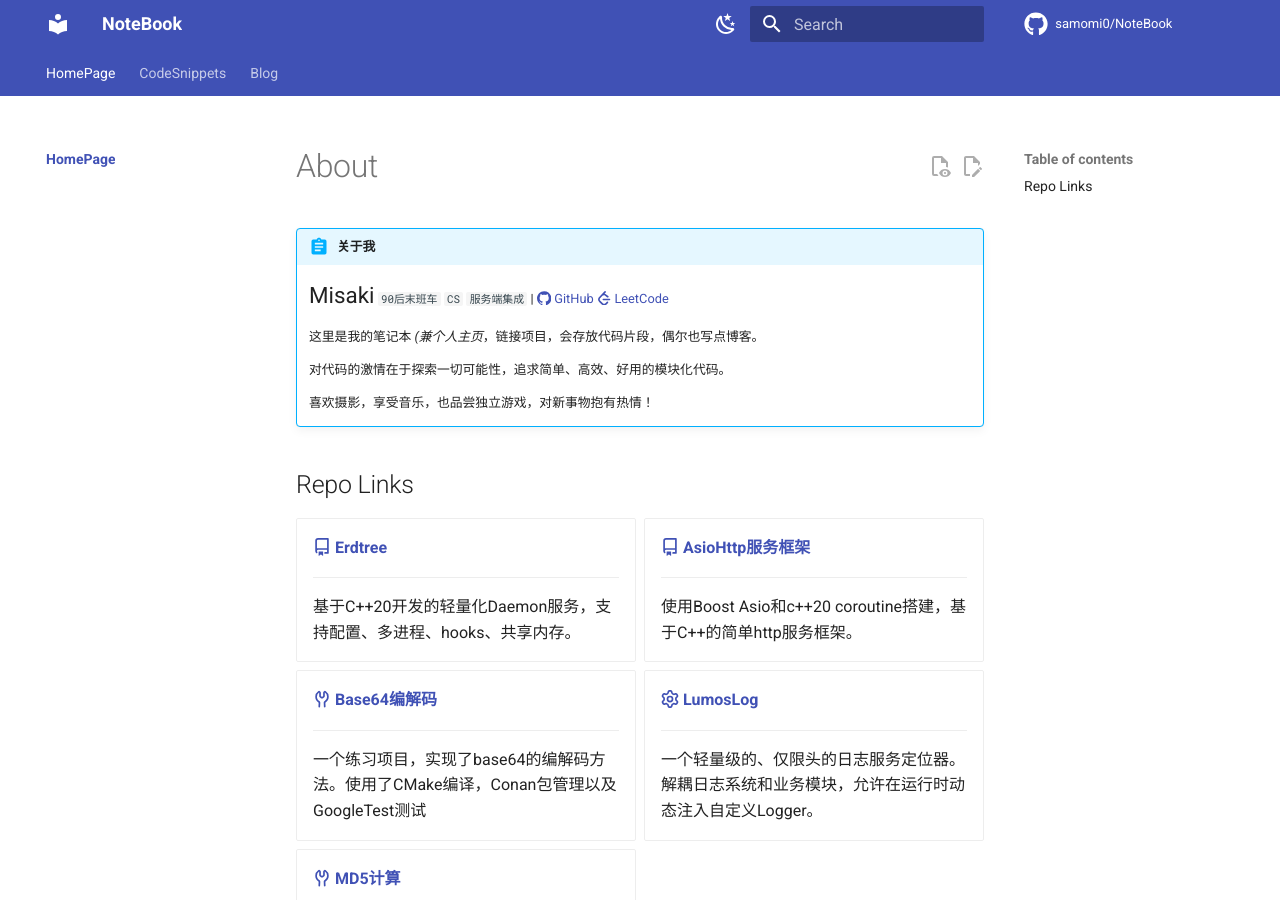
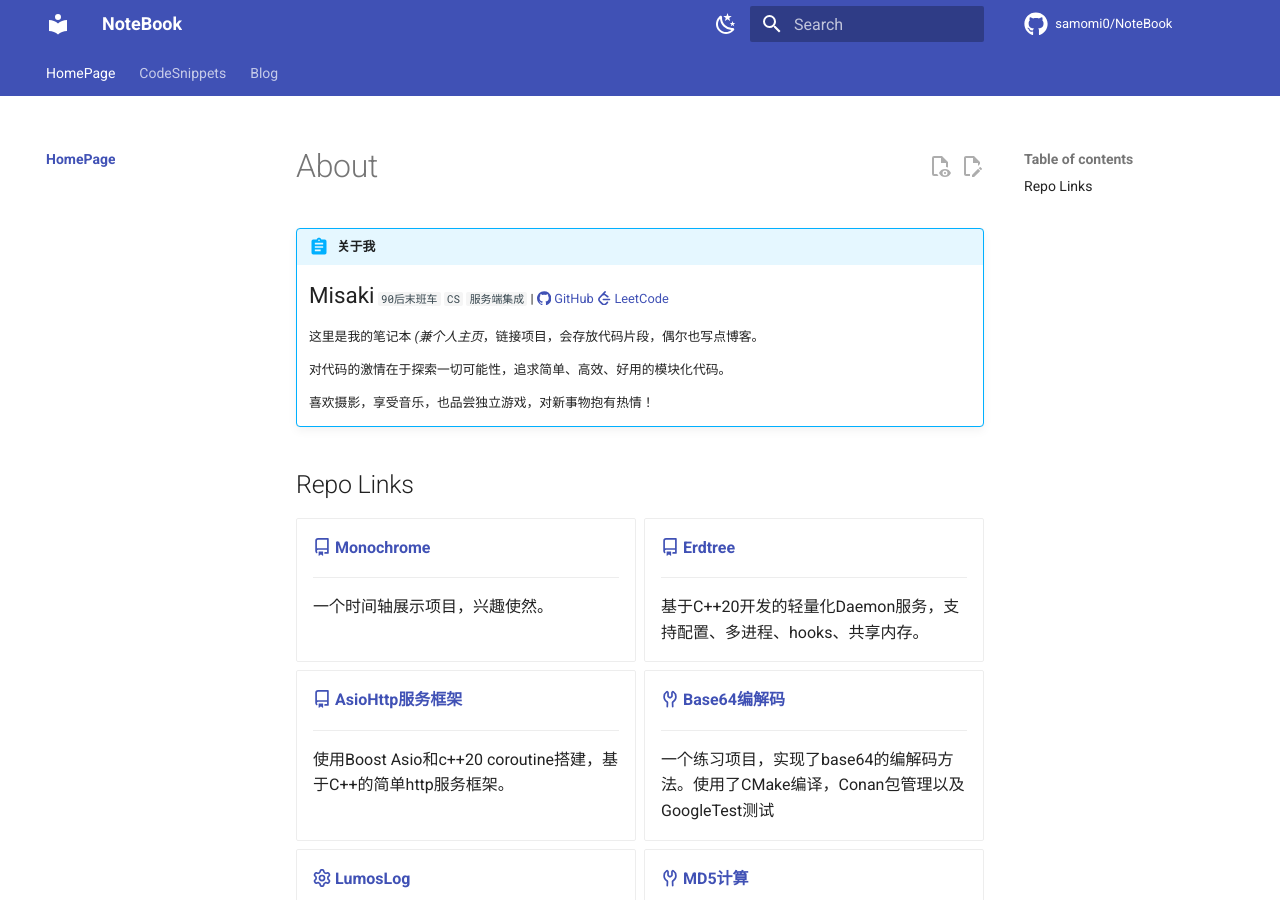
Before and after one commit to samomi0/NoteBook, an MkDocs documentation site: the page built from docs/index.md, in a window 1280 px wide and 900 px high. Built offline with MkDocs 1.6.1 and Material for MkDocs 9.7.7, drawn with Linux system fonts in a browser that asks for light colours; comment, search, counter and statistics services are not loaded.

Commit message:
feat: Add Monochrome project link and description
Added a new project link and description for Monochrome.

```diff
--- a/docs/index.md
+++ b/docs/index.md
@@ -11,6 +11,12 @@
 ## Repo Links
 
 <div class="grid cards" markdown>
+
+-   [:octicons-repo-16: __Monochrome__](https://github.com/samomi0/Monochrome)
+
+    ---
+
+    一个时间轴展示项目，兴趣使然。
 
 -   [:octicons-repo-16: __Erdtree__](https://github.com/samomi0/Erdtree)
 
```
